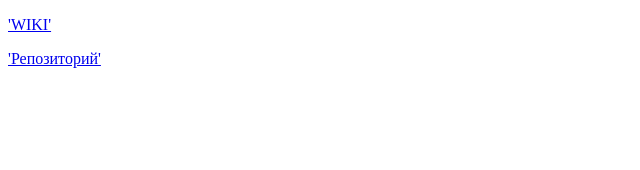
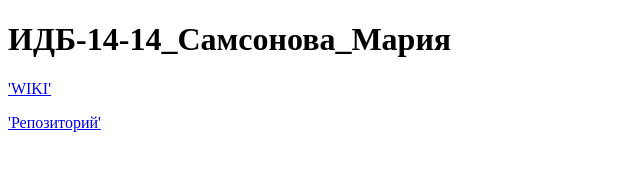
Before and after one commit to MariaSamsonova/OOP_Lab, a plain HTML site: page index.html in a window 1280 px wide. Shown: the whole page, without its empty margins (0-640 px from the left). Drawn offline with Linux system fonts and the light colour scheme.

Commit message:
Update index.html

```diff
--- a/index.html
+++ b/index.html
@@ -10,6 +10,7 @@
 
   <html>
     <body>
+      <h1>ИДБ-14-14_Самсонова_Мария</h1>
 <p><a href='https://github.com/MariaSamsonova/OOP_Lab/wiki'>'WIKI'</a></p>
  <p><a href='https://github.com/MariaSamsonova/OOP_Lab'>'Репозиторий'</a></p>
      </body>
```
